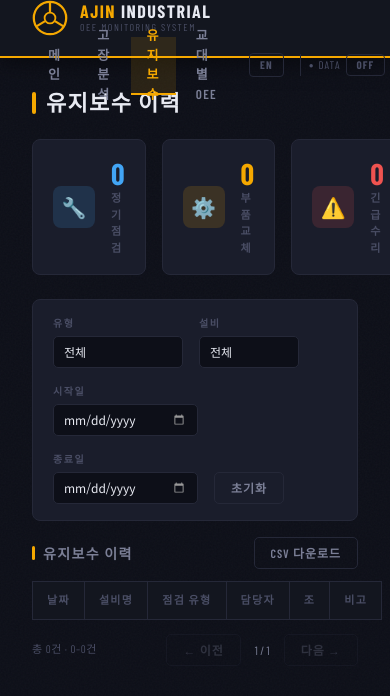
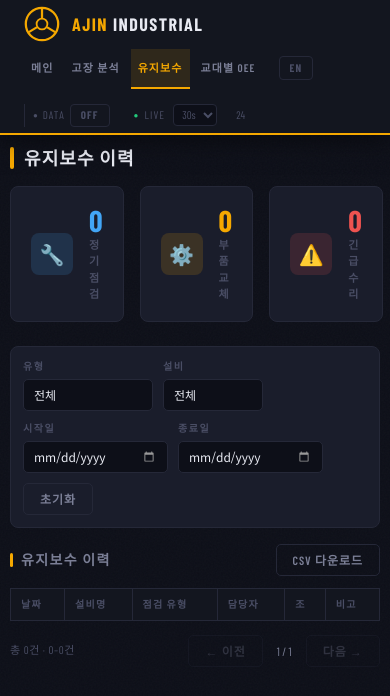
Before and after one commit to mini3123/OEE_Project, a Flask app: page /maintenance in a window 390 px wide; the page is wider, and only the part inside the window is pictured. Shown: the top 696 px of that part. Run offline with Flask 3, Linux system fonts and the light colour scheme; data that the repository does not hold is empty; some web fonts are replaced.

Commit message:
레이아웃 수정

```diff
--- a/app/static/css/base.css
+++ b/app/static/css/base.css
@@ -67,3 +67,26 @@ input[type="date"]::-webkit-calendar-picker-indicator { filter: invert(0.6); cur
 ::-webkit-scrollbar-track { background: var(--bg-base); }
 ::-webkit-scrollbar-thumb { background: var(--border); border-radius: 3px; }
 ::-webkit-scrollbar-thumb:hover { background: var(--accent); }
+
+/* ── 반응형 ────────────────────────────────────────────────────────────────── */
+@media (max-width: 1100px) {
+    .navbar { flex-wrap: wrap; height: auto; padding: 6px 1.5rem; gap: 6px; }
+    .navbar > div { flex-wrap: wrap; gap: 8px; }
+    .nav-links { height: 40px; }
+    .nav-link-item { font-size: 12px; padding: 0 10px; }
+    .brand-sub { display: none; }
+}
+
+@media (max-width: 768px) {
+    .page-wrap { padding: 16px; }
+    .page-title { font-size: 18px; margin-bottom: 14px; }
+    .filter-bar { gap: 10px; padding: 12px; }
+    .data-card { padding: 14px; }
+    .data-table thead th { padding: 8px 10px; font-size: 10px; }
+    .data-table tbody td { padding: 8px 10px; font-size: 11px; }
+}
+
+@media (max-width: 480px) {
+    .nav-link-item { font-size: 11px; padding: 0 7px; }
+    .page-wrap { padding: 10px; }
+}
--- a/app/templates/index.html
+++ b/app/templates/index.html
@@ -108,7 +108,7 @@
         <div class="col-md-4">
             <div class="data-card" style="height:100%">
                 <div class="card-title" style="margin-bottom:16px;" data-i18n="chart_bar">설비별 평균 OEE</div>
-                <canvas id="barChart" height="130"></canvas>
+                <canvas id="barChart" height="160"></canvas>
                 <div style="margin-top:14px;border-top:1px solid var(--border);padding-top:12px;">
                     <div id="trendLabel" style="font-family:'Barlow Condensed',sans-serif;font-size:10px;letter-spacing:0.15em;color:var(--text-muted);text-transform:uppercase;margin-bottom:3px;">주간 성과</div>
                     <div id="trendSubLabel" style="font-size:10px;color:var(--text-muted);margin-bottom:8px;">이번주 · 지난주 대비</div>
```
Also changed, not shown: app/static/css/dashboard.css (+7 -0 lines).
